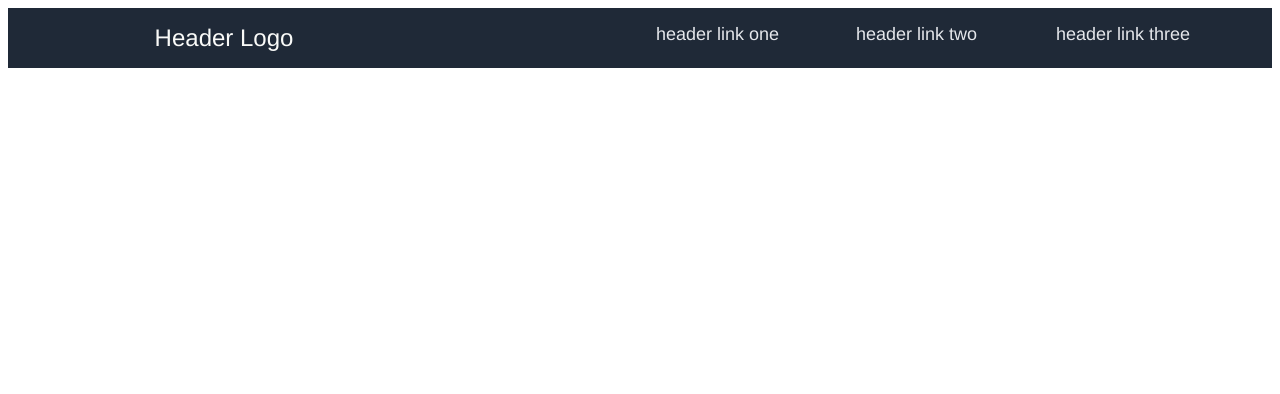
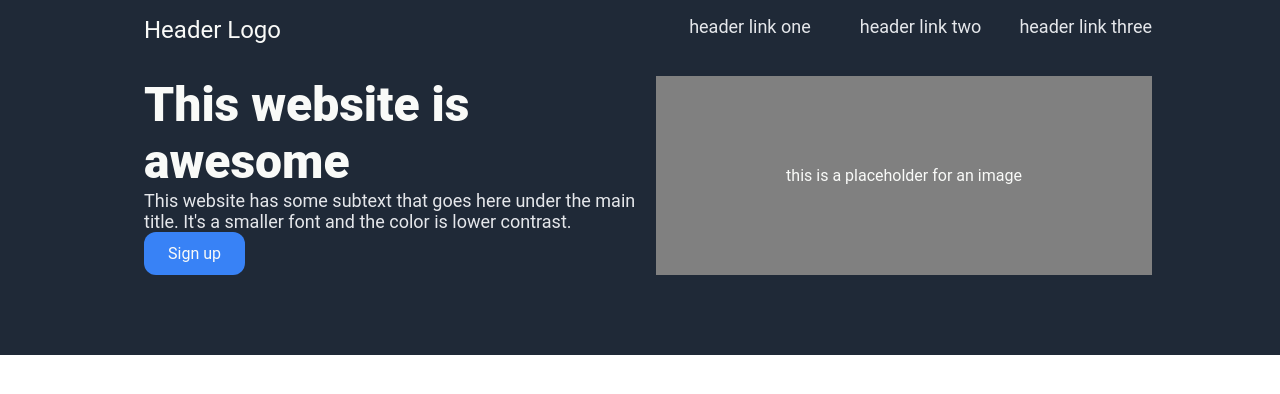
Before and after one commit to lemon-juicee/project-landing-page, a plain HTML site: page index.html in a window 1280 px wide. Drawn offline with Linux system fonts and the light colour scheme.

Commit message:
Finish section-1

```diff
--- a/index.html
+++ b/index.html
@@ -4,14 +4,14 @@
     <meta charset="UTF-8">
     <meta name="viewport" content="width=device-width, initial-scale=1.0">
     <link rel="stylesheet" href="./style.css">
-    <title>Document</title>
+    <title>Project Landing Page</title>
 </head>
 <body>
     <div class="wrapper">
-        <div class="section-1">
-            <div class="header dark-bg">
+        <div class="section-1 dark-bg">
+            <div class="header">
                 <div class="left-header">
-                    <a class="white-text sz24">Header Logo</a>
+                    <a class="white-text header-logo">Header Logo</a>
                 </div>
                 <div class="right-header">
                     <a class="header-link grey-text">header link one</a>
@@ -21,12 +21,21 @@
             </div>
             <div class="section-1-1">
                 <div class="section-1-left">
-
+                    <h1 class="white-text bold-text nmnp">This website is awesome</h1>
+                    <p class="grey-text nmnp">This website has some subtext that goes here under the main title. It's a smaller font and the color is lower contrast.</p>
+                    <div class="sign-up">
+                        <a class="white-text">Sign up</a>
+                    </div>
                 </div>
                 <div class="section-1-right">
-
+                    <div class="image-placeholder">
+                        <a class="white-text">this is a placeholder for an image</a>
+                    </div>
                 </div>
             </div>
+        </div>
+        <div class="section-2">
+
         </div>
     </div>
 </body>
--- a/style.css
+++ b/style.css
@@ -10,22 +10,38 @@
 .header-link,
 .section-1-1,
 .section-1-left,
-.section-1-right {
+.section-1-right,
+.image-placeholder,
+.sign-up {
     display: flex;
 }
 
 .wrapper,
-.section-1 {
+.section-1,
+.section-1-left {
     flex-direction: column;
 }
 
-.left-header,
-.right-header {
-    padding: 16px;
+.section-1-1,
+.header {
+    margin-right: 10dvw;
+    margin-left: 10dvw;
+}
+
+p,
+h1 {
+    display: block;
 }
 
 body {
-   font-family: Helvetica,Arial,sans-serif;
+   font-family: 'Roboto', Helvetica,Arial,sans-serif;
+   margin: 0px;
+   padding: 0px;
+}
+
+.nmnp {
+    margin: 0px;
+    padding: 0px;
 }
 
 .white-text {
@@ -45,17 +61,27 @@ body {
     color: #1F2937;
 }
 
-.sz24 {
-    font-size: 24px;
+.bold-text {
+    font-size: 48px;
+    font-weight: 800;
+}
+
+.section-1 {
+    padding-bottom: 64px;
 }
 
 .header {
     flex: auto;
 }
 
+.header-logo {
+    font-size: 24px;
+    padding: 16px;
+}
+
 .left-header {
     flex: 1;
-    justify-content: center;
+    justify-content: flex-start;
 }
 
 .right-header {
@@ -67,6 +93,9 @@ body {
     flex-basis: 25%;
     flex-grow: 0;
     flex-shrink: 1;
+    justify-content: flex-end;
+    padding-top: 16px;
+    padding-bottom: 16px;
 }
 
 .section-1-left,
@@ -75,3 +104,33 @@ body {
     flex-grow: 1;
     flex-shrink: 1;
 }
+
+.section-1-left {
+    padding: 16px;
+}
+
+.image-placeholder {
+    background-color: grey;
+    flex: auto;
+    margin-top: 16px;
+    margin-bottom: 16px;
+    justify-content: center;
+    align-items: center;
+}
+
+.sign-up .white-text,
+.call-to-action {
+    background-color: #3882F6;
+}
+
+.sign-up {
+    flex: content;
+}
+
+.sign-up .white-text {
+    padding-left: 24px;
+    padding-right: 24px;
+    padding-top: 12px;
+    padding-bottom: 12px;
+    border-radius: 12px;
+}
```
